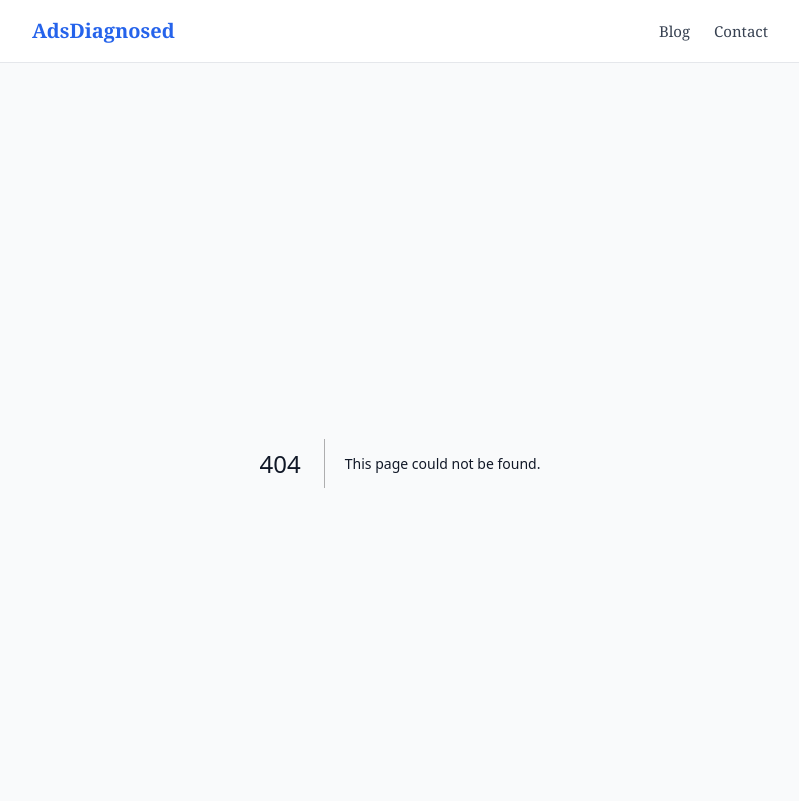
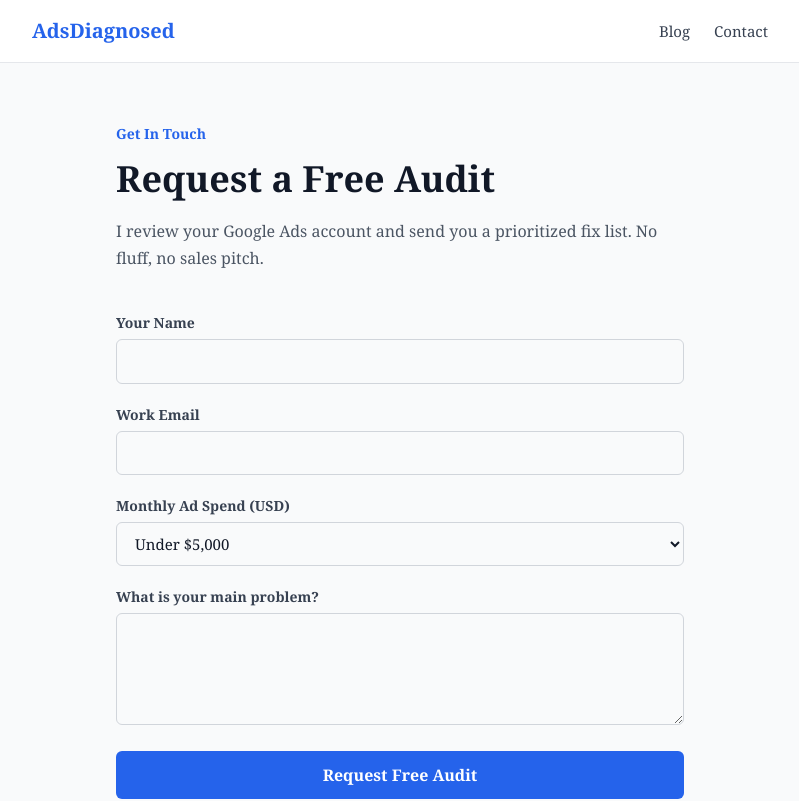
Before and after one commit to adsdiagnosed-cmyk/adsdiagnosed, a Next.js app: page /contact in a window 1280 px wide. Before the commit this address had no page. Shown: the top 801 px of the page, without its empty margins (240-1039 px from the left). Built offline with nearby package versions, Linux system fonts and the light colour scheme.

Commit message:
add contact page

```diff
--- /dev/null
+++ b/app/contact/page.tsx
@@ -0,0 +1,37 @@
+export default function ContactPage() {
+  return (
+    <main style={{ maxWidth: "600px", margin: "60px auto", padding: "0 16px" }}>
+      <p style={{ color: "#2563EB", fontWeight: "600", fontSize: "14px", marginBottom: "8px" }}>Get In Touch</p>
+      <h1 style={{ fontSize: "36px", fontWeight: "800", marginBottom: "12px", color: "#111827" }}>Request a Free Audit</h1>
+      <p style={{ color: "#4b5563", fontSize: "16px", lineHeight: "1.7", marginBottom: "40px" }}>
+        I review your Google Ads account and send you a prioritized fix list. No fluff, no sales pitch.
+      </p>
+      <form action="https://formspree.io/f/mbdnrnql" method="POST" style={{ display: "flex", flexDirection: "column", gap: "20px" }}>
+        <div>
+          <label style={{ display: "block", fontSize: "14px", fontWeight: "600", color: "#374151", marginBottom: "6px" }}>Your Name</label>
+          <input type="text" name="name" required style={{ width: "100%", padding: "10px 14px", border: "1px solid #d1d5db", borderRadius: "6px", fontSize: "15px", boxSizing: "border-box" }} />
+        </div>
+        <div>
+          <label style={{ display: "block", fontSize: "14px", fontWeight: "600", color: "#374151", marginBottom: "6px" }}>Work Email</label>
+          <input type="email" name="email" required style={{ width: "100%", padding: "10px 14px", border: "1px solid #d1d5db", borderRadius: "6px", fontSize: "15px", boxSizing: "border-box" }} />
+        </div>
+        <div>
+          <label style={{ display: "block", fontSize: "14px", fontWeight: "600", color: "#374151", marginBottom: "6px" }}>Monthly Ad Spend (USD)</label>
+          <select name="spend" style={{ width: "100%", padding: "10px 14px", border: "1px solid #d1d5db", borderRadius: "6px", fontSize: "15px", boxSizing: "border-box" }}>
+            <option>Under $5,000</option>
+            <option>$5,000 - $20,000</option>
+            <option>$20,000 - $50,000</option>
+            <option>Over $50,000</option>
+          </select>
+        </div>
+        <div>
+          <label style={{ display: "block", fontSize: "14px", fontWeight: "600", color: "#374151", marginBottom: "6px" }}>What is your main problem?</label>
+          <textarea name="message" rows={4} required style={{ width: "100%", padding: "10px 14px", border: "1px solid #d1d5db", borderRadius: "6px", fontSize: "15px", boxSizing: "border-box", resize: "vertical" }} />
+        </div>
+        <button type="submit" style={{ backgroundColor: "#2563EB", color: "#ffffff", padding: "12px 28px", borderRadius: "6px", border: "none", fontSize: "16px", fontWeight: "600", cursor: "pointer" }}>
+          Request Free Audit
+        </button>
+      </form>
+    </main>
+  );
+}
```
